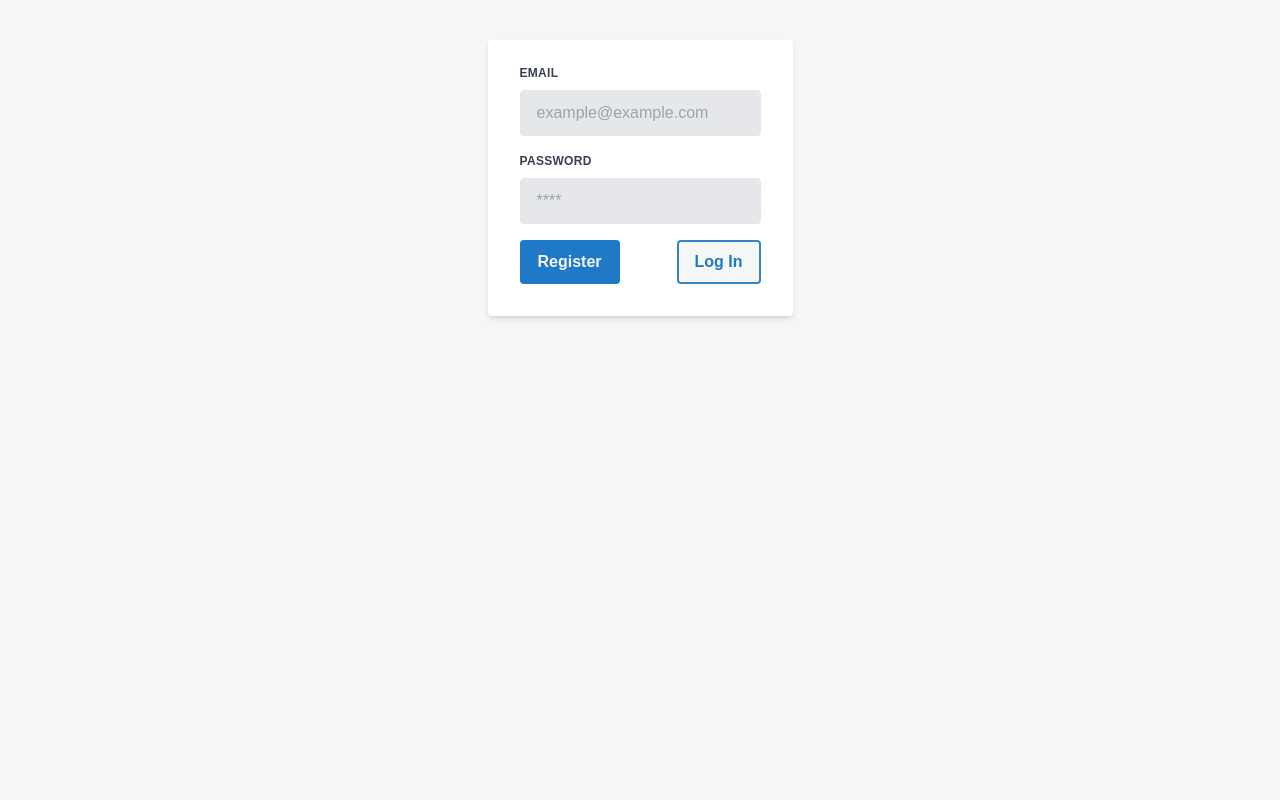
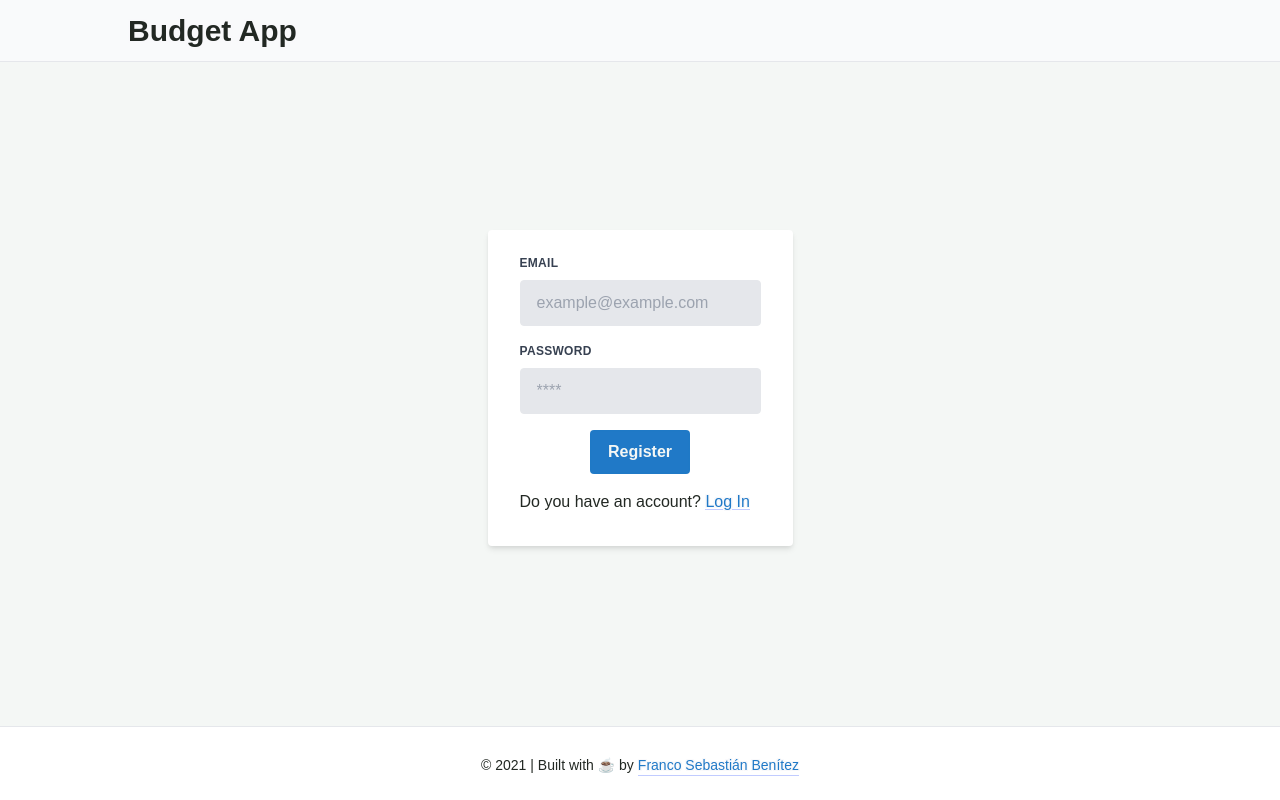
Before and after one commit to francosbenitez/full-stack-challenge-client, a React (Create React App) app: page / in a window 1280 px wide. Built offline with nearby package versions, Linux system fonts and the light colour scheme.

Commit message:
style: improved register & login styles

```diff
--- a/src/App.js
+++ b/src/App.js
@@ -5,6 +5,7 @@ import Add from "./pages/Add"
 import Update from "./pages/Update"
 import Register from "./pages/auth/Register"
 import Login from "./pages/auth/Login"
+import Footer from "./components/layout/Footer"
 
 function App() {
   return (
@@ -16,6 +17,7 @@ function App() {
         <Route path="/add" exact={true} component={Add} />
         <Route path="/update/:id" exact={true} component={Update} />
       </Router>
+      <Footer />
     </>
   );
 }
--- a/src/components/layout/Navbar.jsx
+++ b/src/components/layout/Navbar.jsx
@@ -1,7 +1,21 @@
 import React from 'react';
+import { useHistory } from 'react-router-dom';
 
 const Navbar = () => {
+    const history = useHistory()
     return (
+        <>
+            {(history.location.pathname === "/") || (history.location.pathname === "/login") ? (
+                <header className="px-10 md:px-32 flex justify-between flex-wrap items-center py-2 top-0 fixed w-screen z-10 bg-gray-50 border-b dark:border-darkergrey border-gray-200 dark:bg-black">
+                    <div className="flex flex-row">
+                        <h1 className="text-3xl font-bold">
+                            <a href="/" className="logo">
+                                Budget App
+                            </a>
+                        </h1>
+                    </div>
+                </header>
+            ) : (
                 <header className="px-10 md:px-32 flex justify-between flex-wrap items-center py-2 top-0 fixed w-screen z-10 bg-gray-50 border-b dark:border-darkergrey border-gray-200 dark:bg-black">
                     <div className="flex flex-row">
                         <h1 className="text-3xl font-bold">
@@ -50,6 +64,9 @@ const Navbar = () => {
                         </nav>
                     </div>
                 </header>
+                )
+            }
+        </>
     );
 };
 
--- a/src/index.css
+++ b/src/index.css
@@ -53,3 +53,15 @@ body {
 #menu-toggle:checked + #menu {
   display: block;
 }
+
+#wrapper {
+  width:500px;
+  height:500px;
+  margin:0 auto;
+  background: var(--background);
+  position:absolute;
+  left:50%;
+  top:50%;
+  margin-left:-250px;
+  margin-top:-250px;
+}
--- a/src/pages/auth/Login.jsx
+++ b/src/pages/auth/Login.jsx
@@ -1,5 +1,6 @@
 import { Link } from 'react-router-dom';
 import React, {useState} from 'react';
+import Navbar from "../../components/layout/Navbar"
 
 const Login = () => {
     const [user, setUser] = useState({
@@ -31,8 +32,10 @@ const Login = () => {
     };
     return (
         <>
-            <div className="mt-10 w-full flex justify-center">
-                <form onSubmit={handleLogin} className="bg-white shadow-md rounded px-8 pt-6 pb-8 mb-4">
+            <Navbar />
+            <section id="wrapper">
+                <div className="mt-20 w-full flex justify-center">
+                    <form onSubmit={handleLogin} className="bg-white shadow-md rounded px-8 pt-6 pb-8">
                         <div className="mb-4">
                             <label htmlFor="email" className="block uppercase tracking-wide text-gray-700 text-xs font-bold mb-2">
                                 Email
@@ -45,18 +48,20 @@ const Login = () => {
                             </label>
                             <input value={password} name="password" onChange={handleChange} type="text" id="password" className="appearance-none block w-full bg-gray-200 text-gray-700 border border-gray-200 rounded py-3 px-4 leading-tight focus:outline-none focus:bg-white focus:border-gray-500" placeholder="****" />
                         </div>
-                    <div className="flex items-center justify-between">
+                        <div className="mb-4 flex items-center justify-center">
                             <button className="bg-background border-2 border-primary border-opacity-90 hover:bg-opacity-10 text-primary font-bold py-2 px-4 rounded">
                                 Log In
                             </button>
-                        <Link to="/" style={{backgroundImage: 'none'}}>
-                            <button type="submit" className="bg-primary border-2 border-primary border-opacity-90 hover:bg-opacity-90 text-background font-bold py-2 px-4 rounded">
+                        </div>
+                        <div>
+                            Don't have an account?{" "}
+                            <Link to="/">
                                 Register
-                            </button>
                             </Link>
                         </div>
                     </form>
                 </div>
+            </section>
         </>
     );
 };
--- a/src/pages/auth/Register.jsx
+++ b/src/pages/auth/Register.jsx
@@ -1,5 +1,6 @@
 import { Link } from 'react-router-dom';
 import React, {useState} from 'react';
+import Navbar from "../../components/layout/Navbar"
 
 const Register = () => {
     const [user, setUser] = useState({
@@ -25,8 +26,10 @@ const Register = () => {
     };
     return (
         <>
-            <div className="mt-10 w-full flex justify-center">
-                <form onSubmit={handleRegister} className="bg-white shadow-md rounded px-8 pt-6 pb-8 mb-4">
+            <Navbar />
+            <section id="wrapper">
+                <div className="mt-20 w-full flex justify-center">
+                    <form onSubmit={handleRegister} className="bg-white shadow-md rounded px-8 pt-6 pb-8">
                         <div className="mb-4">
                             <label htmlFor="email" className="block uppercase tracking-wide text-gray-700 text-xs font-bold mb-2">
                                 Email
@@ -39,18 +42,20 @@ const Register = () => {
                             </label>
                             <input value={password} name="password" onChange={handleChange} type="text" id="password" className="appearance-none block w-full bg-gray-200 text-gray-700 border border-gray-200 rounded py-3 px-4 leading-tight focus:outline-none focus:bg-white focus:border-gray-500" placeholder="****" />
                         </div>
-                    <div className="flex items-center justify-between">
+                        <div className="mb-4 flex items-center justify-center">
                             <button type="submit" className="bg-primary border-2 border-primary border-opacity-90 hover:bg-opacity-90 text-background font-bold py-2 px-4 rounded">
                                 Register
                             </button>
-                        <Link to="/login" style={{backgroundImage: 'none'}}>
-                            <button className="bg-background border-2 border-primary border-opacity-90 hover:bg-opacity-10 text-primary font-bold py-2 px-4 rounded">
+                        </div>
+                        <div>
+                            Do you have an account?{" "}
+                            <Link to="/login">
                                     Log In
-                            </button>
                             </Link>
                         </div>
                     </form>
                 </div>
+            </section>
         </>
     );
 };
```
Lines whose indentation alone changed are shown as unchanged.
